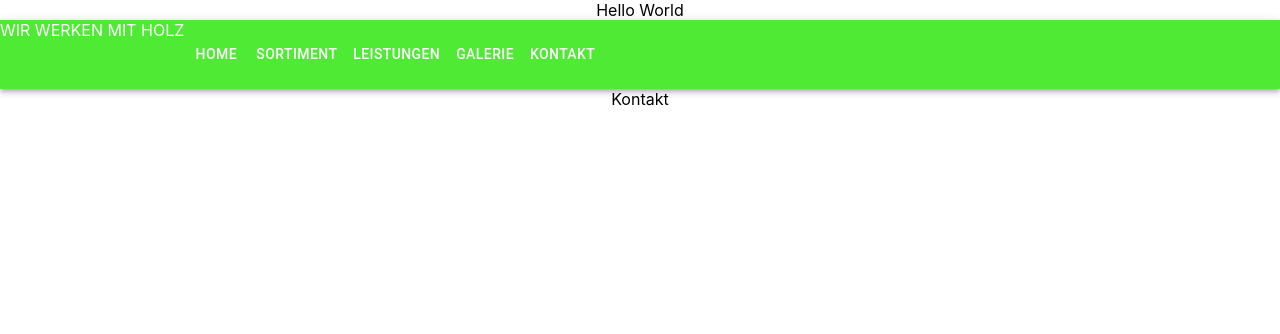
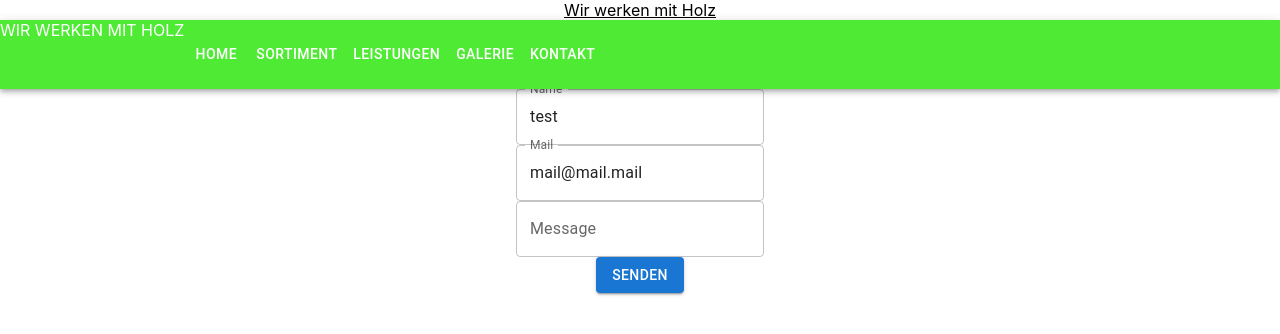
Before and after one commit to dbalucas/wirwerkenmitholz, a React (Create React App) app: page /kontakt in a window 1280 px wide. Shown: the top 334 px of the page. Built offline with nearby package versions, Linux system fonts and the light colour scheme.

Commit message:
added form for contact page

```diff
--- a/src/App.css
+++ b/src/App.css
@@ -4,3 +4,8 @@
   display: block;
   text-align: center;
 }
+.Headline {
+  text-align: center;
+  text-decoration: underline;
+
+}
--- a/src/App.js
+++ b/src/App.js
@@ -7,7 +7,7 @@ import { Routes, Route } from "react-router-dom";
 const App = () => {
   return (
     <div className="App">
-      Hello World
+      <div className="Headline">Wir werken mit Holz</div>
       <ResponsiveAppBar />
       <Routes>
         <Route path="/home" element={<Home />} />
--- a/src/views/Kontakt/Kontakt.css
+++ b/src/views/Kontakt/Kontakt.css
@@ -1,3 +1,6 @@
 .kontakt {
   background-color: blueviolet;
 }
+.Grid-Form {
+  background-color: red;
+}
--- a/src/views/Kontakt/Kontakt.js
+++ b/src/views/Kontakt/Kontakt.js
@@ -1,4 +1,52 @@
+import React, { useState } from "react";
+import { Grid, TextField, Button } from "@mui/material";
+
+// const Kontakt = () => {
+//   return <div className="kontakt">Hello World</div>
+//   };
+// export default Kontakt;
+
+
+const defaultValues = {
+  name: "test",
+  sendermail: "mail@mail.mail",
+  message: "test mail",
+};
+
 const Kontakt = () => {
-  return <div className="kontakt">Kontakt</div>;
+  const [formValues, setFormValues] = useState(defaultValues);
+
+  const handleInputChange = (e) => {
+    const {name, value} = e.target;
+    setFormValues({
+      ...formValues,
+      [name]: value,
+    });
+  };
+
+  const handleSubmit = (event) => {
+    event.preventDefault();
+    console.log(formValues);
+  };
+
+  return (
+    <form class="Form" onSubmit={handleSubmit}>
+      <Grid class="Grid-Form" backgroundColor="red" container alignItems="center" justify="center" directions="column">
+        <Grid item>
+          <TextField id="name-input" name="name" label="Name" type="text" value={formValues.name} onChange={handleInputChange}/>
+        </Grid>
+        <Grid item>
+          <TextField id="sendermail-input" name="sendermail" label="Mail" type="text" value={formValues.sendermail} onChange={handleInputChange}/>
+        </Grid>
+        <Grid item>
+          <TextField id="message-input" name="message" label="Message" type="text" values={formValues.message} onChange={handleInputChange}/>
+        </Grid>
+          <Button variant="contained" color="primary" type="submit">
+            Senden
+          </Button>
+        </Grid>
+    </form>
+  );
 };
+
 export default Kontakt;
```
Also changed, not shown: src/logo.svg (deleted).
